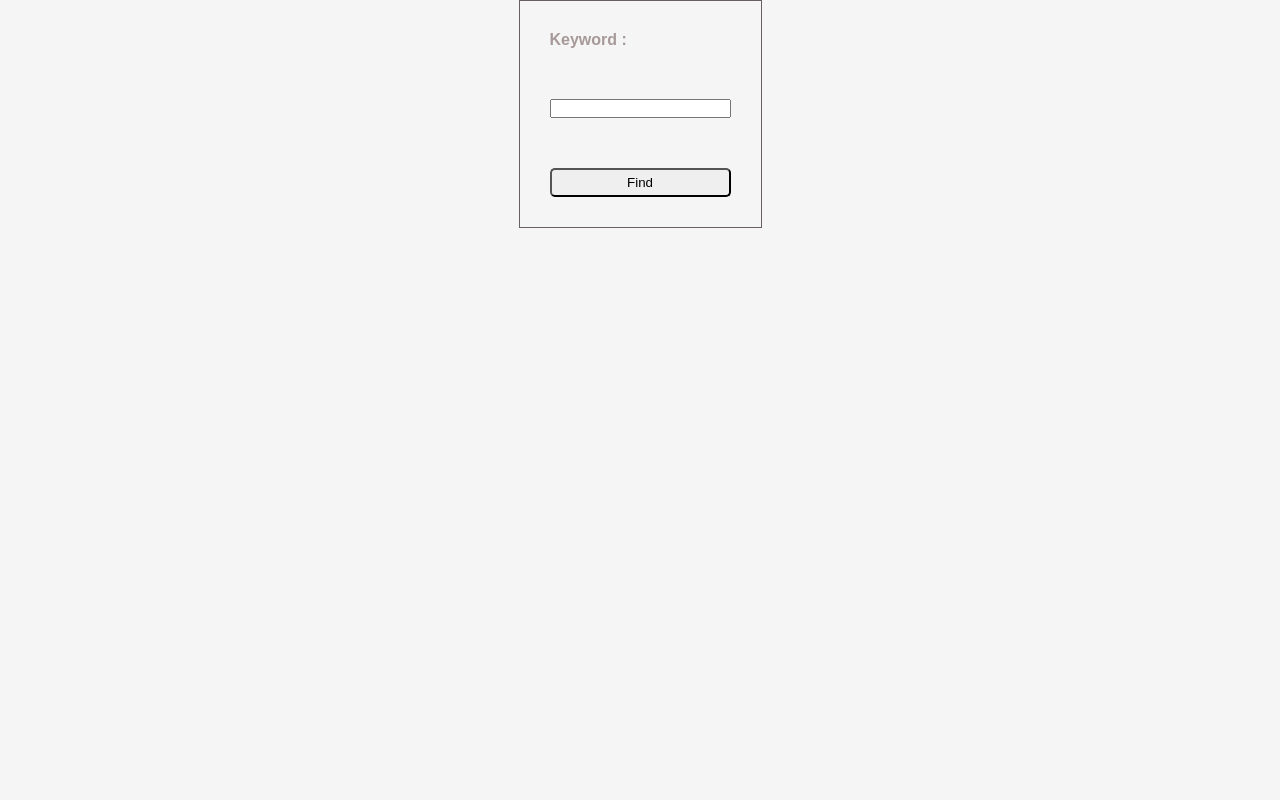
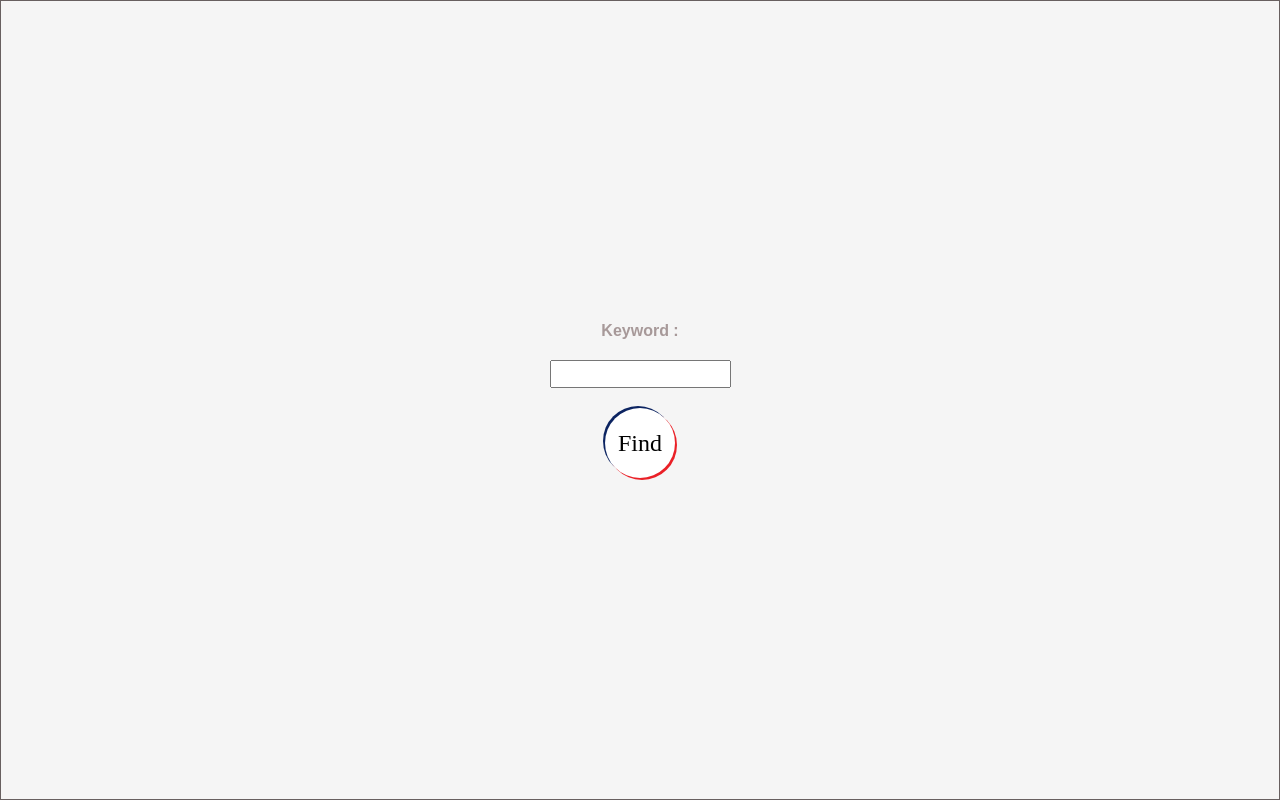
Before and after one commit to maax6/vite-cocktails, a React (Vite) app: page / in a window 1280 px wide. Built offline with nearby package versions, Linux system fonts and the light colour scheme.

Commit message:
flex
Watch out overflow .cocktail{ }

```diff
--- a/src/components/CocktailSearch/_CocktailSearch.scss
+++ b/src/components/CocktailSearch/_CocktailSearch.scss
@@ -1,21 +1,41 @@
 .form {
    display: flex;
+   align-items: center;
+   flex-direction: column;
+   justify-content: center;
    padding: 30px;
    border: solid rgb(104, 96, 96) 1px;
    border-radius: 0px;
-   flex-direction: column;
-   gap: 50px;
+   gap: 20px;
+   height: 100%;
+   width: 100%;
+   &__searchBar {
+      text-align: center;
+      height: 28px;
+   }
    &__label {
       font-weight: bold;
       display: block;
       width: 150px;
       float: left;
+      text-align: center;
    }
    &__btn {
-      padding: 5px 10px;
-      border-radius: 5px;
-      -webkit-box-shadow: -50px -50px 33px -30px rgba(0, 0, 0, 0.54);
-      box-shadow: -50px -50px 33px -30px rgba(0, 0, 0, 0.54);
+      display: inline-block;background: white;
+      color: black;
+      width: 70px;
+      height: 70px;
+      border-radius: 50%;
+      border: 0;
+      line-height: 70px;
+      font-family: 'Germania One';
+      font-size: 1.5em;
+      box-shadow: 2px 2px 0 #ea2027, -2px -2px 0 #0c2461;
+      transition: box-shadow 0.3s;
+      &:hover {
+         box-shadow: 7px 7px 3px #ea2027, -7px -7px 3px #0c2461;
+         transition: box-shadow 0.5s;
+      }
    }
 }
 .cocktails {
@@ -40,6 +60,7 @@
    display: flex;
    flex-wrap: wrap;
    gap: 20px;
+   justify-content: center;
 }
 .cocktail-card {
    display: flex;
@@ -55,10 +76,21 @@
    box-sizing: border-box;
    gap: 10px;
    text-align: center;
-   box-shadow: 5px 5px 15px 5px #eeb1f3;
+   &:hover{
+      box-shadow: 1px 8px 20px rgb(83, 59, 59);
+      transition:box-shadow .2s ease-in;
+      color: #a2a2a3;
+
+   }
+   @media screen and (max-width: 575px) {
+      font-size: 75%;
+   }
+   &__name {
+      font-size: 1.5rem;
+      margin: 0;
+   }
+   &__ingredients {
+      display: flex;
+      flex-direction: column;
+   }
 }
-.cocktail-card__name {
-   font-size: 1.5rem;
-   font-weight: bold;
-   margin: 0;
-}
--- a/src/pages/Home/_home.scss
+++ b/src/pages/Home/_home.scss
@@ -1,5 +1,10 @@
 .home {
 	display: flex;
    flex-direction: row;
+	width: 100%;
+	height: 100%;
+	@media screen and (max-width: 575px) {
+		flex-direction: column;
+	}
 
 }
--- a/src/sass/_base/_base.scss
+++ b/src/sass/_base/_base.scss
@@ -14,9 +14,11 @@ body {
 }
 
 #root {
+   width: 100%;
+   min-height: 100%;
    margin: 0 auto;
    display: flex;
    flex-direction: column;
    align-items: center;
-   min-height: 100%;
+   flex-grow: 1;
 }
```
